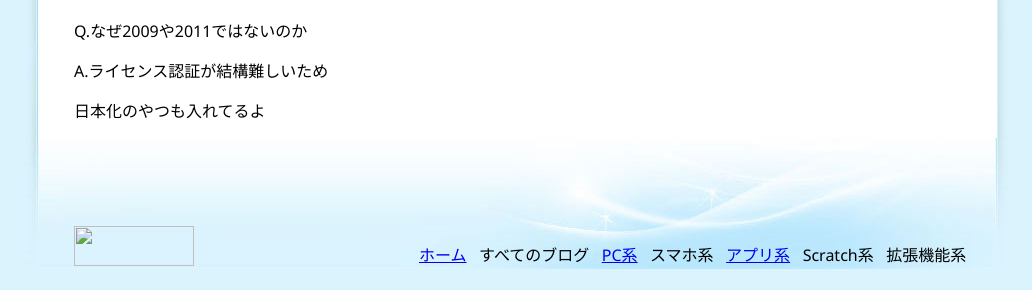
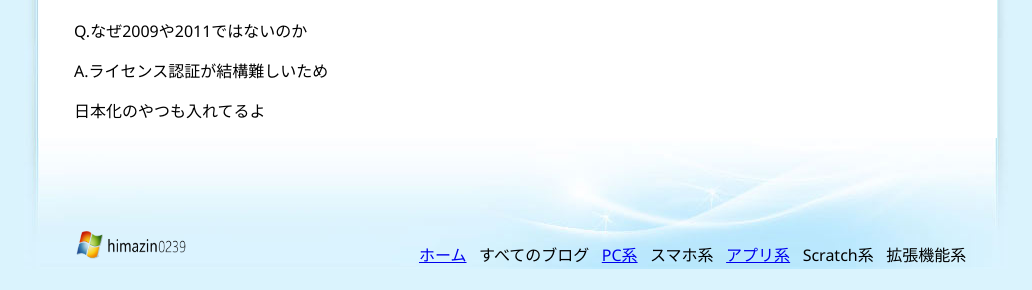
Before and after one commit to himazin0239/himazin0239-blog, a plain HTML site: page blog/Windows10to7.html in a window 1280 px wide. Shown: the part 4059-4349 px from the top of the page, without its empty margins (116-1148 px from the left). Drawn offline with Linux system fonts and the light colour scheme.

Commit message:
aaaaaaaaaaaa

```diff
--- a/blog/Windows10to7.html
+++ b/blog/Windows10to7.html
@@ -134,7 +134,7 @@
         <div class="footer-inner">
             <br><br><br><br>
             <div class="footer-inner-inner">
-                <img src="./img/logo.png" class="footer-logo">
+                <img src="../img/logo.png" class="footer-logo">
                 <div class="footer-menu">
                     <a href="https://himazin0239-blog.vercel.app/">
                         <p>ホーム</p>
```
Also changed, not shown: blog/windows-11-start-menu.html (+1 -1 lines), blog/windows-live-messenger-re.html (+1 -1 lines).
